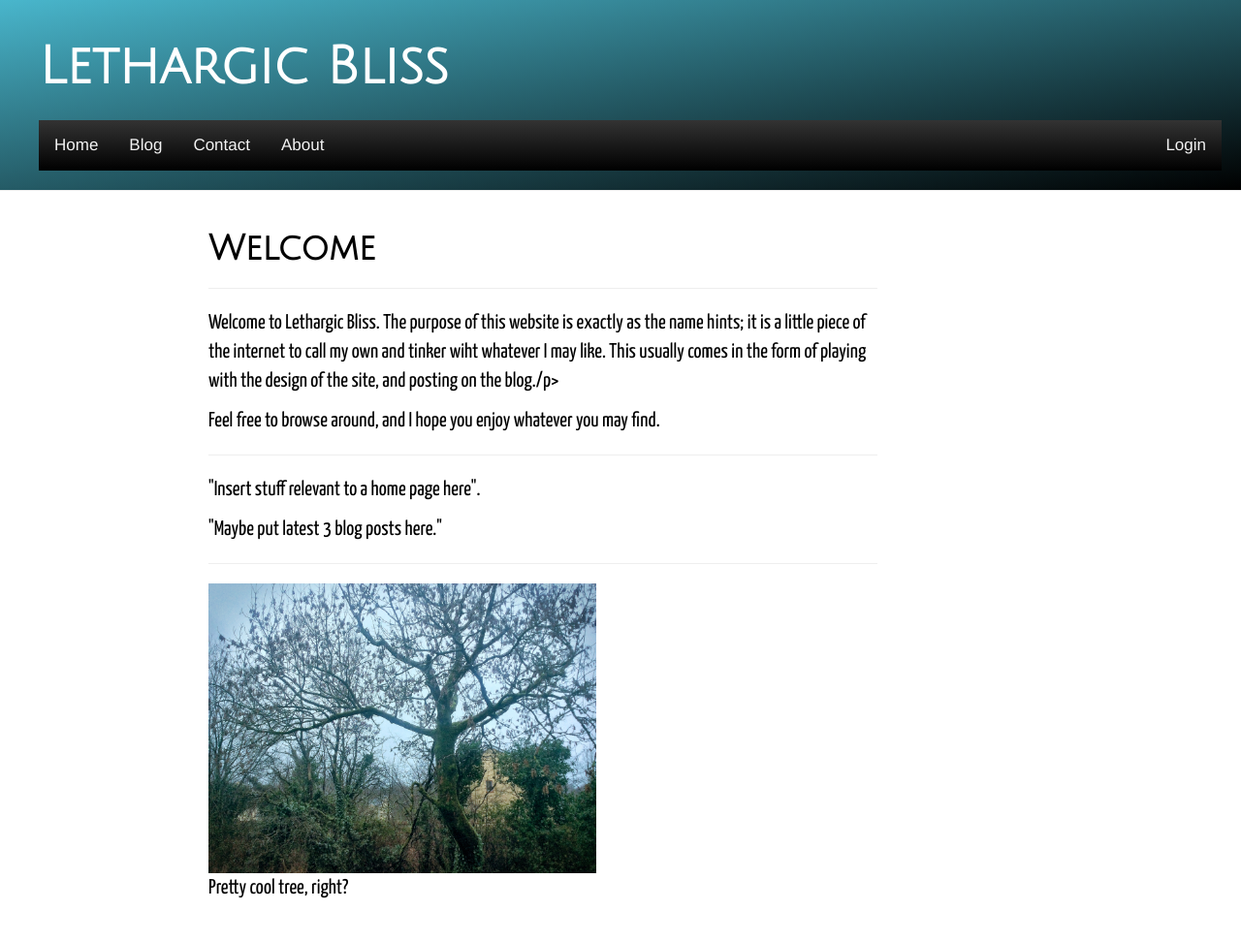
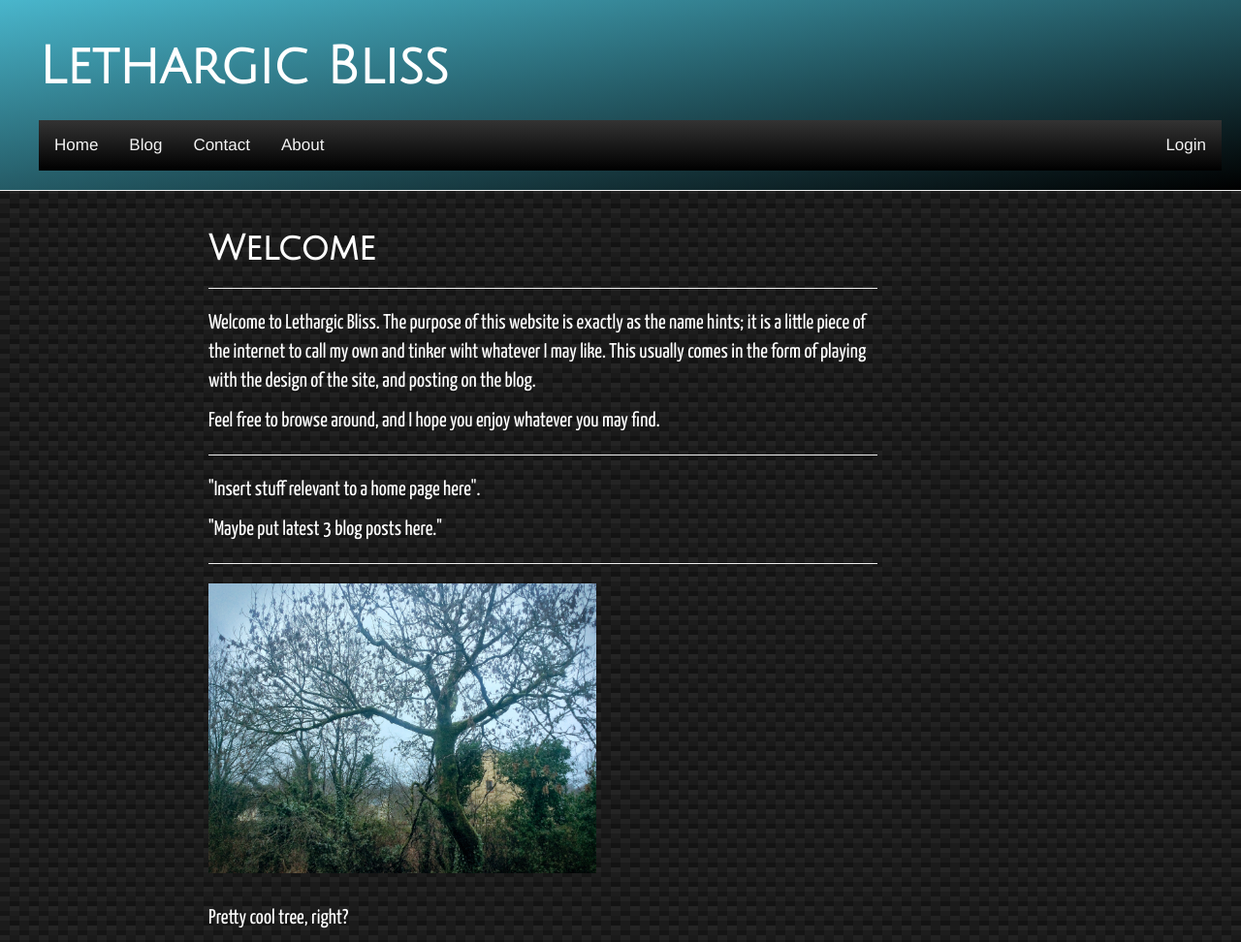
Before and after one commit to Hijaxxed/my-first-blog, a Django app: page / in a window 1280 px wide. Shown: the whole page at 97% size. Before the commit the page ends 927 px from the top, so only its background shows below. Run offline with Django 3.2, Linux system fonts and the light colour scheme; some libraries are stand-ins or nearby versions.

Commit message:
Changed background pattern to 'carbon'

```diff
--- a/blog/static/css/blog.css
+++ b/blog/static/css/blog.css
@@ -5,6 +5,16 @@ html {
 body {
     height:100%;
     flex-direction:column;
+    background:
+	linear-gradient(27deg, #151515 5px, transparent 5px) 0 5px,
+	linear-gradient(207deg, #151515 5px, transparent 5px) 10px 0px,
+	linear-gradient(27deg, #222 5px, transparent 5px) 0px 10px,
+	linear-gradient(207deg, #222 5px, transparent 5px) 10px 5px,
+	linear-gradient(90deg, #1b1b1b 10px, transparent 10px),
+	linear-gradient(#1d1d1d 25%, #1a1a1a 25%, #1a1a1a 50%, transparent 50%, transparent 75%, #242424 75%, #242424);
+    background-color: #131313;
+    background-size: 20px 20px;
+
 }
 
 .page-header {
@@ -52,7 +62,7 @@ ul.topnav li.icon {display: none;}
 
 
 .content {
-    color: #000000;
+    color: #ffffff;
     font-family: 'Yanone Kaffeesatz';
     font-size: 16pt;
     margin-left: 200px;
@@ -62,6 +72,7 @@ ul.topnav li.icon {display: none;}
 
 h1, h2, h3, h4 {
     font-family: 'Julius Sans One';
+    color: #ffffff;
 }
 
 .date {
@@ -85,10 +96,11 @@ h1, h2, h3, h4 {
 
 .post {
     margin-bottom: 70px;
+    color: #ffffff;
 }
 
 .post h1 a, .post h1 a:visited {
-    color: #000000;
+    color: #ffffff;
 }
 
 .comment {
--- a/blog/templates/blog/home.html
+++ b/blog/templates/blog/home.html
@@ -7,7 +7,7 @@
 
 	<hr>
 
-	<p>Welcome to Lethargic Bliss. The purpose of this website is exactly as the name hints; it is a little piece of the internet to call my own and tinker wiht whatever I may like. This usually comes in the form of playing with the design of the site, and posting on the blog./p>
+	<p>Welcome to Lethargic Bliss. The purpose of this website is exactly as the name hints; it is a little piece of the internet to call my own and tinker wiht whatever I may like. This usually comes in the form of playing with the design of the site, and posting on the blog.</p>
 	<p>Feel free to browse around, and I hope you enjoy whatever you may find.</p>
 
 	<hr>
@@ -20,6 +20,7 @@
 
 	<img src="/static/images/tree_test.jpg" alt="A pretty cool tree" width="400px" height="299px">
 	<br />
+	<br />
 	<p>Pretty cool tree, right?</p>
 
 
```
